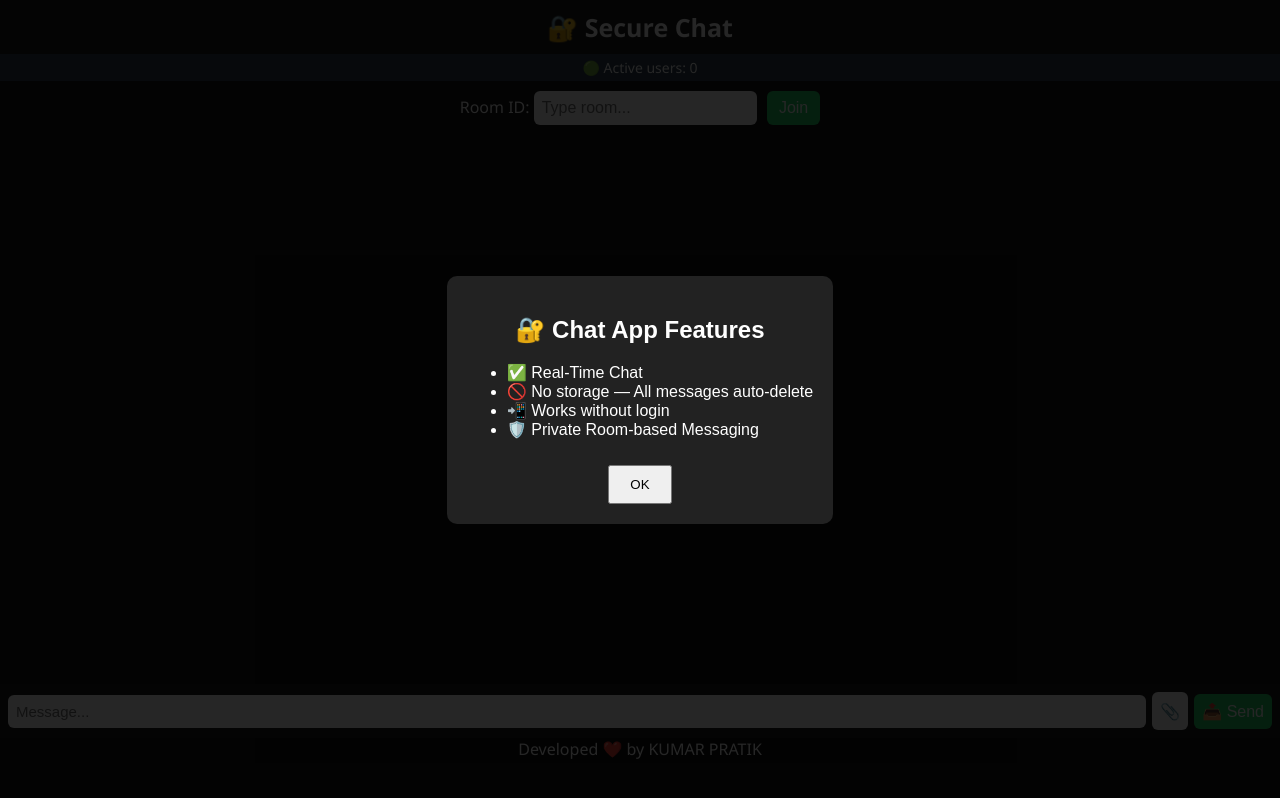
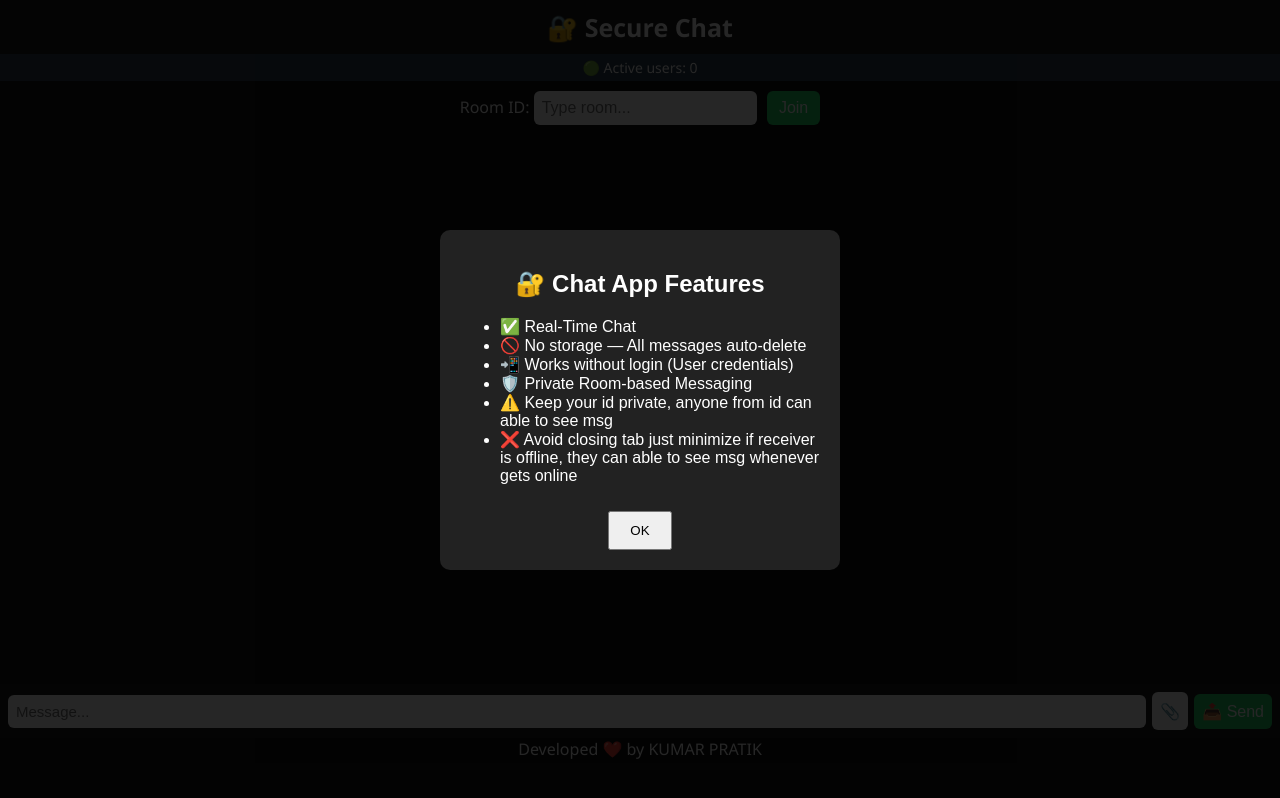
Before and after one commit to kumar-pratik1006/secure-chat-app, a website: page public/index.html in a window 1280 px wide. Drawn offline with nearby package versions, Linux system fonts and the light colour scheme; no server answers.

Commit message:
Update index.html

```diff
--- a/public/index.html
+++ b/public/index.html
@@ -129,8 +129,11 @@
     <ul style="text-align: left;">
       <li>✅ Real-Time Chat</li>
       <li>🚫 No storage — All messages auto-delete</li>
-      <li>📲 Works without login</li>
+      <li>📲 Works without login (User credentials)</li>
       <li>🛡️ Private Room-based Messaging</li>
+      <li>⚠️ Keep your id private, anyone from id can able to see msg</li>
+      <li>❌ Avoid closing tab just minimize if receiver is offline,
+        they can able to see msg whenever gets online</li>
     </ul>
     <button onclick="closePopup()" style="margin-top: 10px; padding: 10px 20px;">OK</button>
   </div>
```
